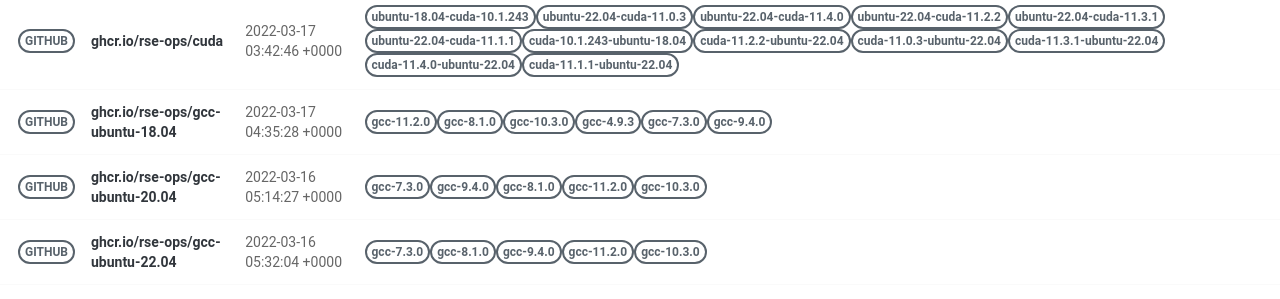
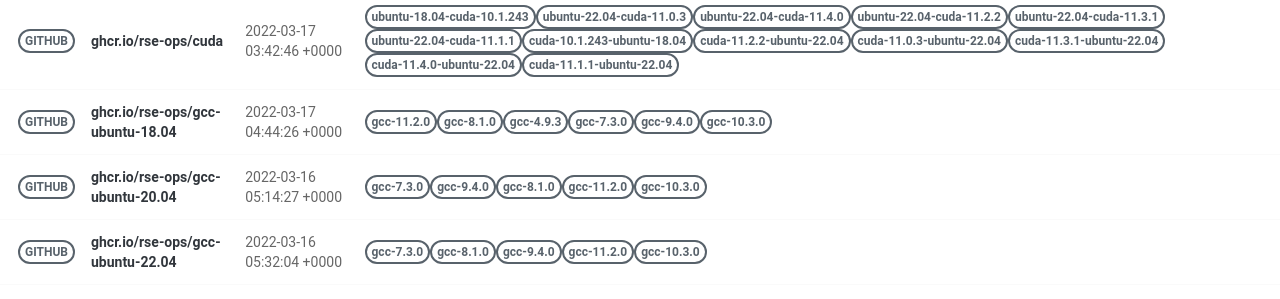
Before and after one commit to rse-ops/docker-images, a Jekyll site: the page built from pages/index.md, in a window 1280 px wide. Shown: the part 502-801 px from the top of the page. Built offline with Jekyll 4.4.1, drawn with Linux system fonts in a browser that asks for light colours; nearby versions of some CDN libraries.

Commit message:
Automated push to update library 2022-03-17

```diff
--- a/_library/ghcr.io-rse-ops-gcc-ubuntu-18.04.md
+++ b/_library/ghcr.io-rse-ops-gcc-ubuntu-18.04.md
@@ -1,7 +1,7 @@
 ---
 layout: container
 name: ghcr.io/rse-ops/gcc-ubuntu-18.04
-updated_at: 2022-03-17 04:35:28.142517
+updated_at: 2022-03-17 04:44:26.976574
 
 
 container_url: https://github.com/orgs/rse-ops/packages/container/package/gcc-ubuntu-18.04
```
Also changed, not shown: other parts of _library/ghcr.io-rse-ops-gcc-ubuntu-18.04.md (+3 -3 lines).
